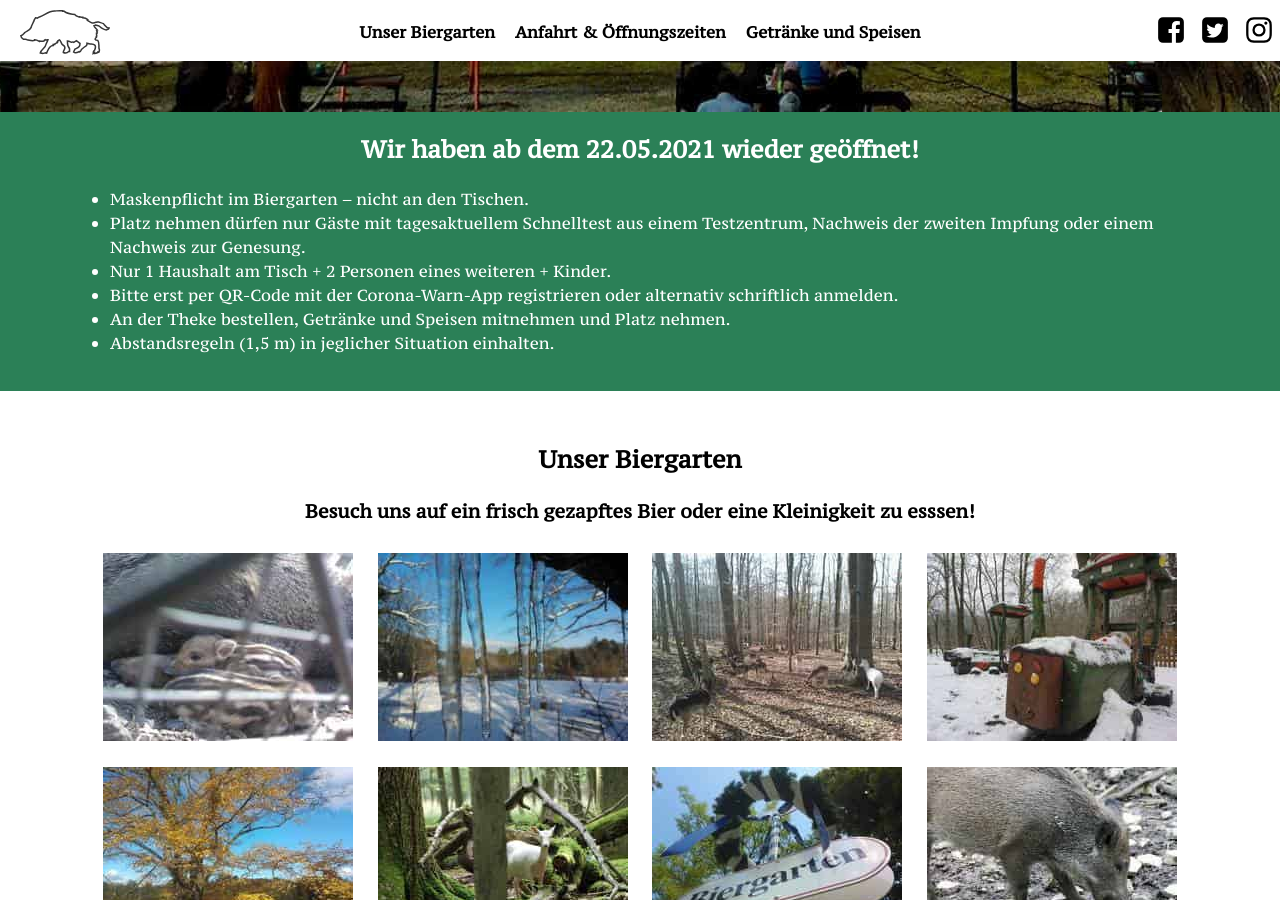
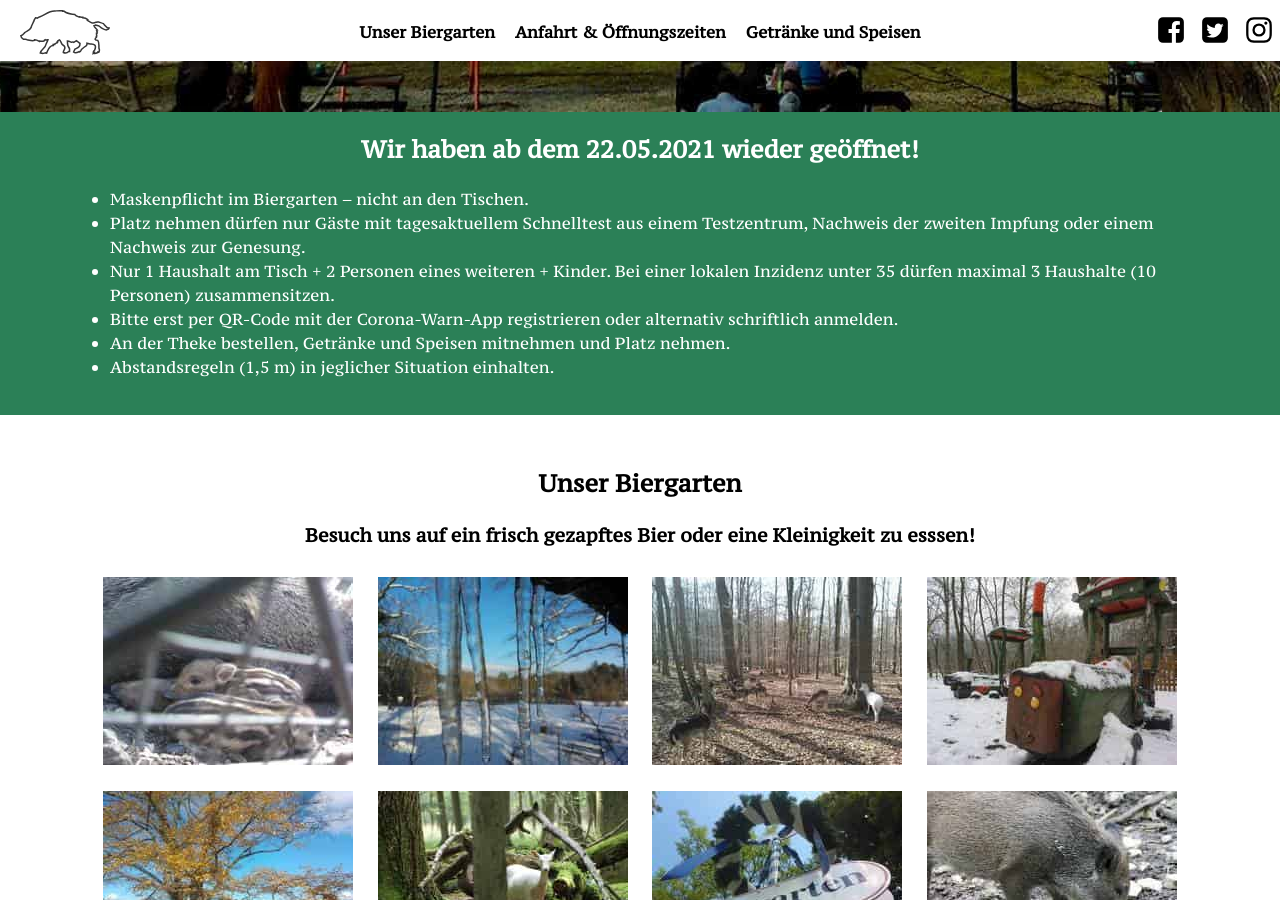
Before and after one commit to versable/kehr-website, a Jekyll site: the page built from index.html, in a window 1280 px wide and 900 px high, scrolled down 398 px. Built offline with Jekyll 4.4.1, drawn with Linux system fonts in a browser that asks for light colours.

Commit message:
Change corona rules

```diff
--- a/index.html
+++ b/index.html
@@ -29,6 +29,8 @@ layout: default
             </li>
             <li>
                 Nur 1 Haushalt am Tisch + 2 Personen eines weiteren + Kinder.
+                Bei einer lokalen Inzidenz unter 35 dürfen maximal 3 Haushalte
+                (10 Personen) zusammensitzen.
             </li>
             <li>
                 Bitte erst per QR-Code mit der Corona-Warn-App registrieren
```
